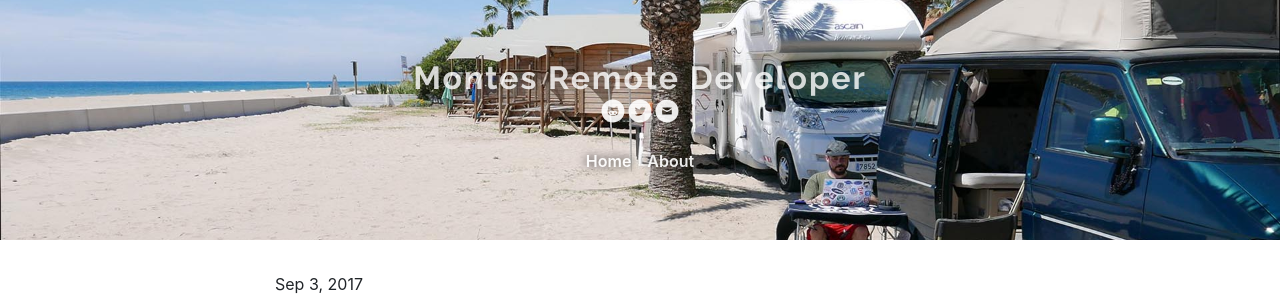
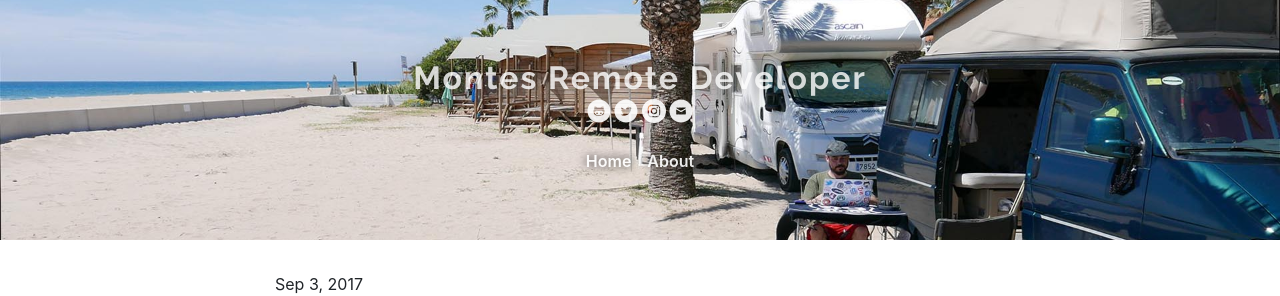
Before and after one commit to montes/montes.github.io, a Jekyll site: the page built from index.md, in a window 1280 px wide. Shown: the top 296 px of the page. Built offline with Jekyll 4.4.1, drawn with Linux system fonts in a browser that asks for light colours.

Commit message:
Added instagram

```diff
--- a/_config.yml
+++ b/_config.yml
@@ -19,6 +19,7 @@ baseurl: "" # the subpath of your site, e.g. /blog
 url: "" # the base hostname & protocol for your site, e.g. http://example.com
 twitter_username: montesjmm
 github_username: montes
+instagram_username: montes
 google_analytics: "UA-110220638-1"
 
 # Build settings
--- a/_includes/header.html
+++ b/_includes/header.html
@@ -15,6 +15,10 @@
 
                     {% if site.twitter_username %}
                         {% include icon-twitter.html username=site.twitter_username %}
+                    {% endif %}
+
+                    {% if site.instagram_username %}
+                        {% include icon-instagram.html username=site.instagram_username %}
                     {% endif %}
 
                     {% if site.email %}
--- /dev/null
+++ b/_includes/icon-instagram.html
@@ -0,0 +1 @@
+<a href="https://instagram.com/{{ include.username }}"><span class="icon icon--instagram">{% include icon-instagram.svg %}</span></a>
```
